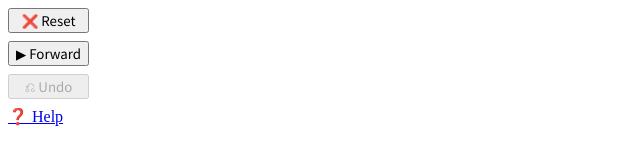
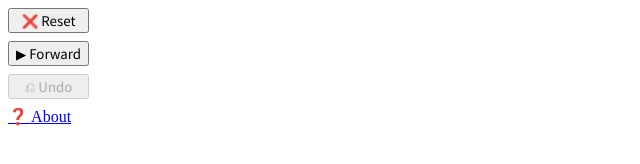
Before and after one commit to TradeIdeasPhilip/aztec-tiles, a plain HTML site: page docs/index.html in a window 1280 px wide. Shown: the full height of the page, 0-640 px from the left. Drawn offline with Linux system fonts and the light colour scheme.

Commit message:
Update index.html
"Help" => "About"

```diff
--- a/docs/index.html
+++ b/docs/index.html
@@ -14,7 +14,7 @@
       <button id="reset" onclick="onReset()">❌ Reset</button>
       <button id="forward" onclick="onForward()">▶ Forward</button>
       <button id="undo" onclick="onUndo()" disabled>⎌ Undo</button>
-      <a href="https://github.com/TradeIdeasPhilip/aztec-tiles">❓ Help</a>
+      <a href="https://github.com/TradeIdeasPhilip/aztec-tiles">❓ About</a>
     </div>
   </body>
 </html>
```
